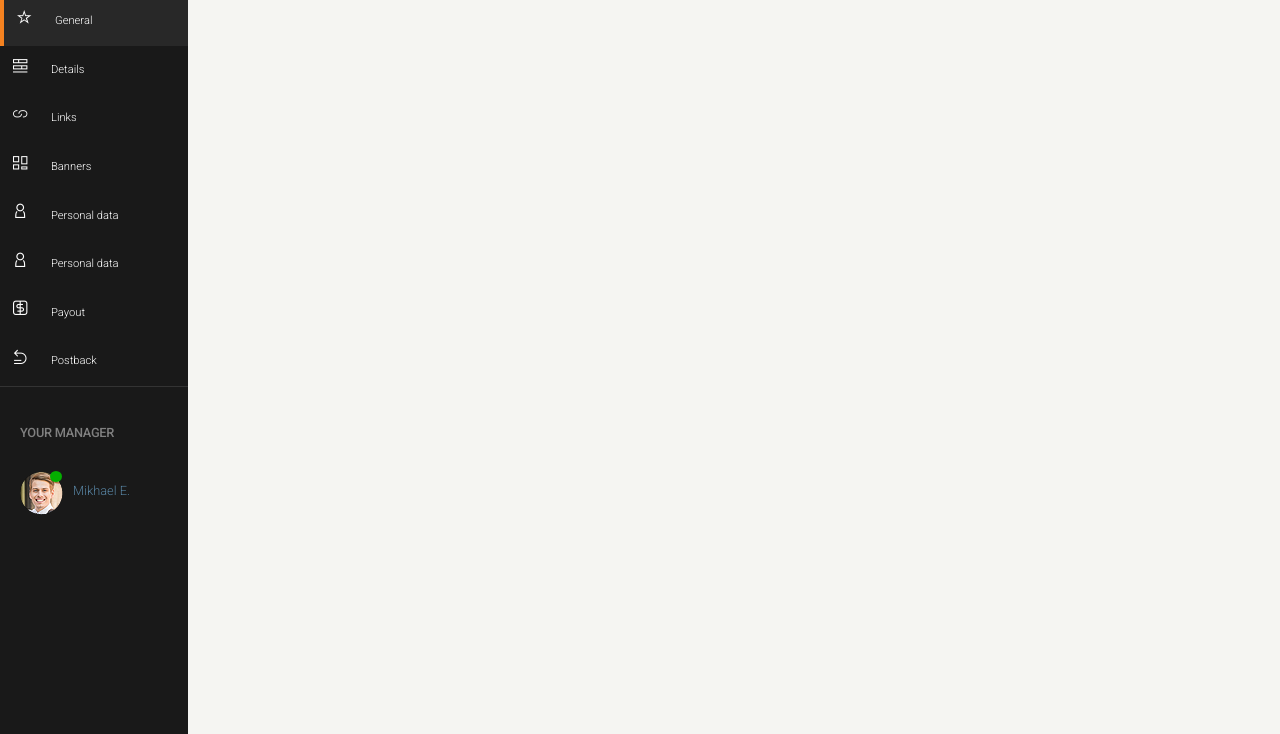
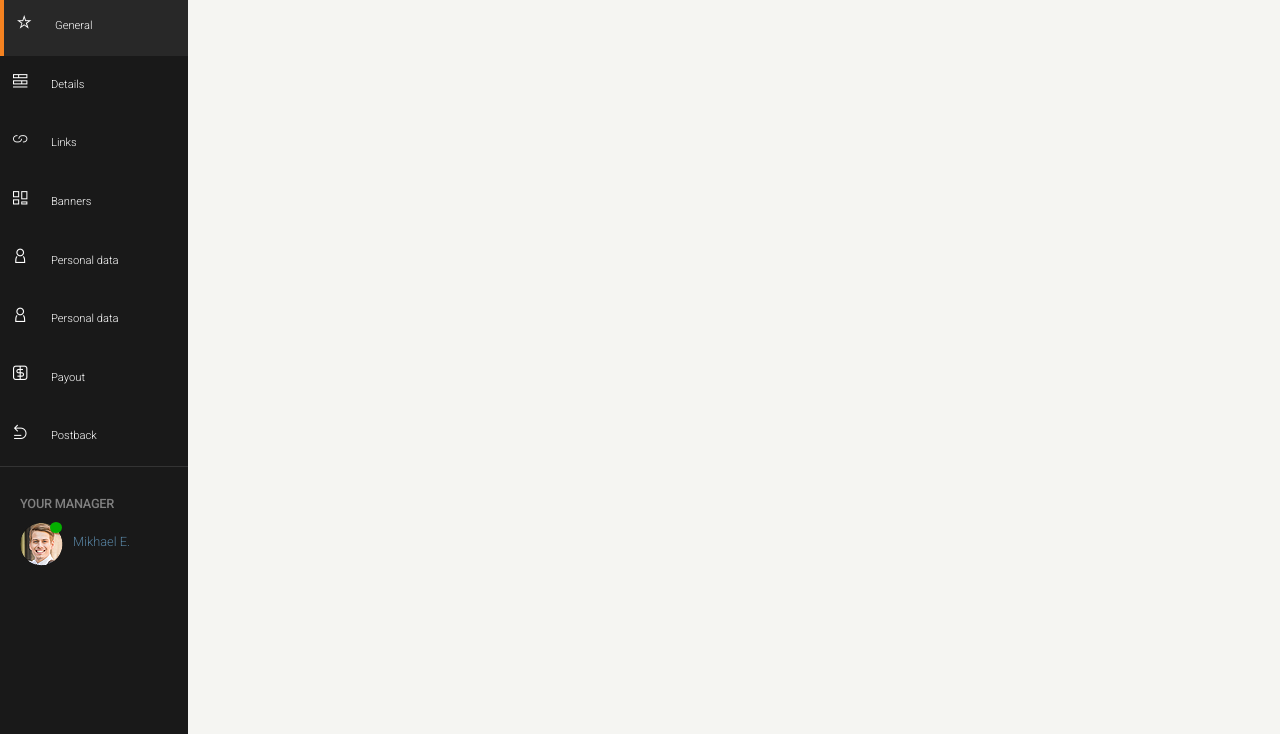
Before and after one commit to matuzalema/admin-panel-my-project, a website: page index.html in a window 1280 px wide. Shown: the part 66-800 px from the top of the page. Drawn offline with Linux system fonts and the light colour scheme.

Commit message:
Fix sidebrar

```diff
--- a/sass/components/_sidebar.scss
+++ b/sass/components/_sidebar.scss
@@ -25,7 +25,7 @@
 
 		li {
 			margin: 0;
-			line-height: 30px;
+			line-height: 40px;
 
 			&.active {
 				background-color: $sidebar-active-bg;
@@ -59,10 +59,10 @@
 	}
 
 	.sidebar-team {
-		padding: 10px 0 0 20px;
+		padding: 20px 0 0 20px;
 		display: flex;
 		flex-direction: column;
-		border-top: 1px solid #333333;
+		border-top: 1px solid #333;
 
 		.head {
 			text-transform: uppercase;
@@ -70,7 +70,6 @@
 			font-weight: 500;
 			letter-spacing: -0.28px;
 			color: $font-color-fiveth;
-			padding: 19px 0 20px 0;
 			font-size: $third-font-size;
 		}
 
```
Also changed, not shown: css/style.css.
